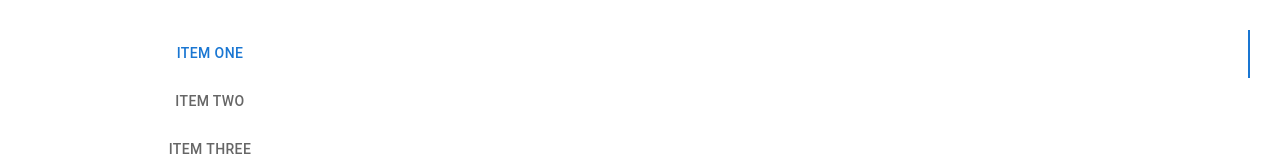
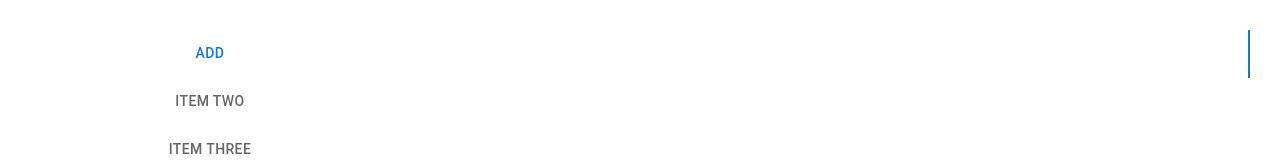
Before and after one commit to Anu8050/ReactApp_task, a React (Create React App) app: page /itempage in a window 1280 px wide. Shown: the top 160 px of the page. Built offline with nearby package versions, Linux system fonts and the light colour scheme.

Commit message:
#1
In tab 1st item is add and When we click Add tab add menu popup should open.

```diff
--- a/src/Components/itempage.js
+++ b/src/Components/itempage.js
@@ -5,14 +5,17 @@ function Itempage() {
   const [value, setValue] = useState(0);
   const [dialogOpen, setDialogOpen] = useState(false);
 
+  //This function is for setting new value to the setvalue constant.
   const handleChange = (event, newValue) => {
     setValue(newValue);
   };
 
+  //This function is for open a Dialog message.
   const openDialog = () => {
     setDialogOpen(true);
   };
 
+  //This function is for close a Dialog message.
   const closeDialog = () => {
     setDialogOpen(false);
   };
@@ -20,14 +23,14 @@ function Itempage() {
   return (
     <div className='itempage'>
       <Tabs orientation="vertical" value={value} onChange={handleChange} aria-label="Item Tabs">
-        <Tab label="Item One" onClick={openDialog} />
+        <Tab label="Add" onClick={openDialog} />
         <Tab label="Item Two" />
         <Tab label="Item Three" />
       </Tabs>
       <Dialog open={dialogOpen} onClose={closeDialog}>
-        <DialogTitle>Item One Dialog</DialogTitle>
+        <DialogTitle>Add Menu</DialogTitle>
         <DialogContent>
-          <p>This is the content of Item One dialog.</p>
+          <p>This is the content of Add menu</p>
         </DialogContent>
         <DialogActions>
           <Button onClick={closeDialog} color="primary">Close</Button>
```
